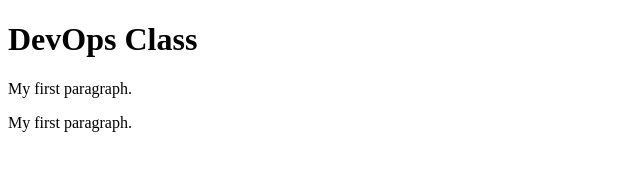
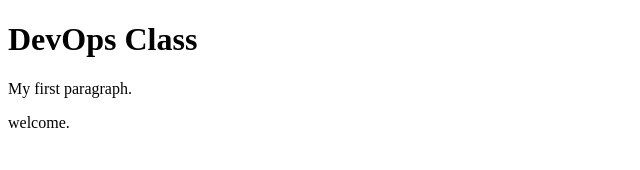
Before and after one commit to Saran600/devops, a plain HTML site: page index.html in a window 1280 px wide. Shown: the full height of the page, 0-640 px from the left. Drawn offline with Linux system fonts and the light colour scheme.

Commit message:
new commit

```diff
--- a/index.html
+++ b/index.html
@@ -4,7 +4,7 @@
 
 <h1>DevOps Class</h1>
 <p>My first paragraph.</p>
-<p>My first paragraph.</p>
+<p>welcome.</p>
 
 </body>
 </html>
```
